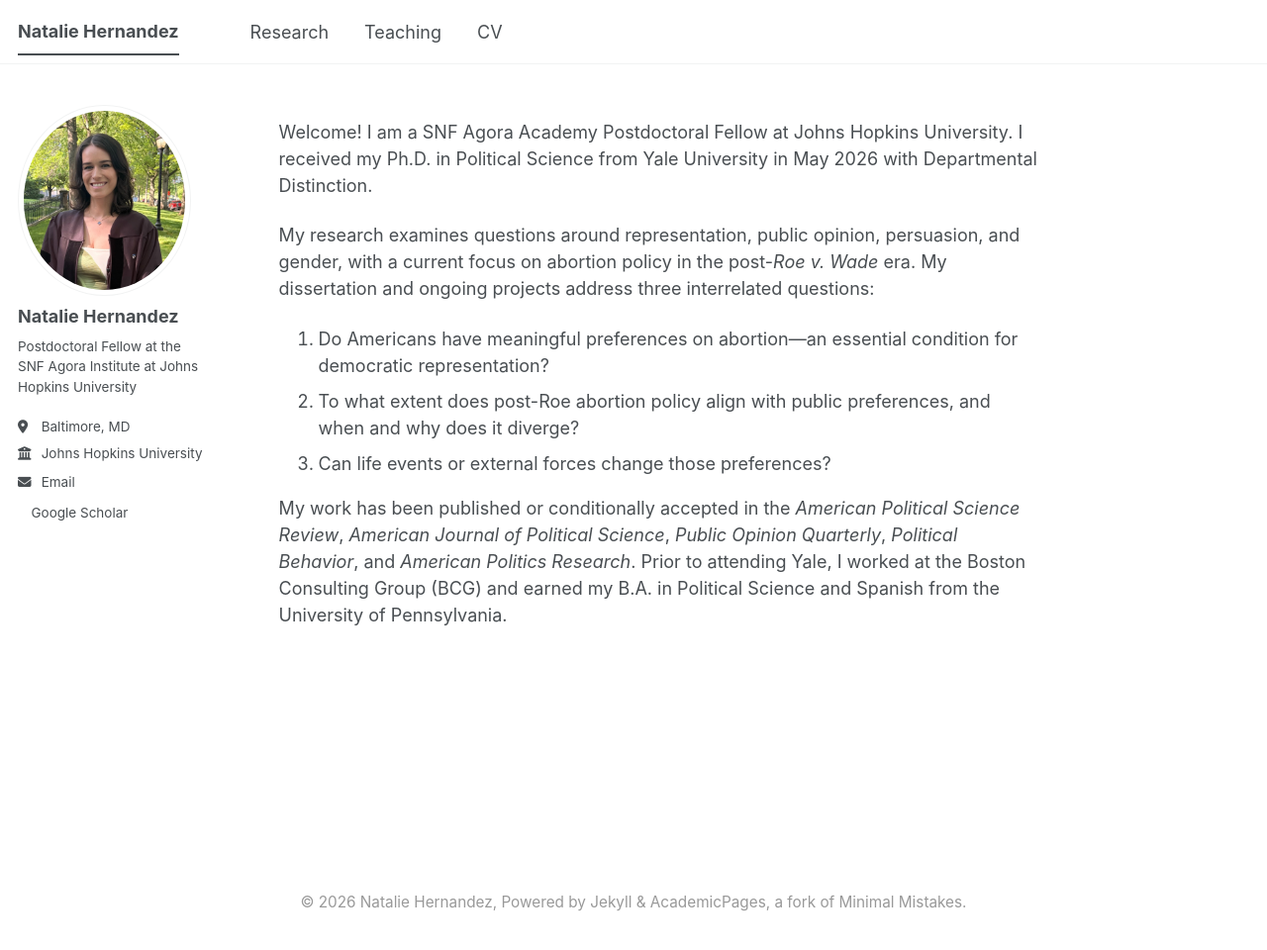
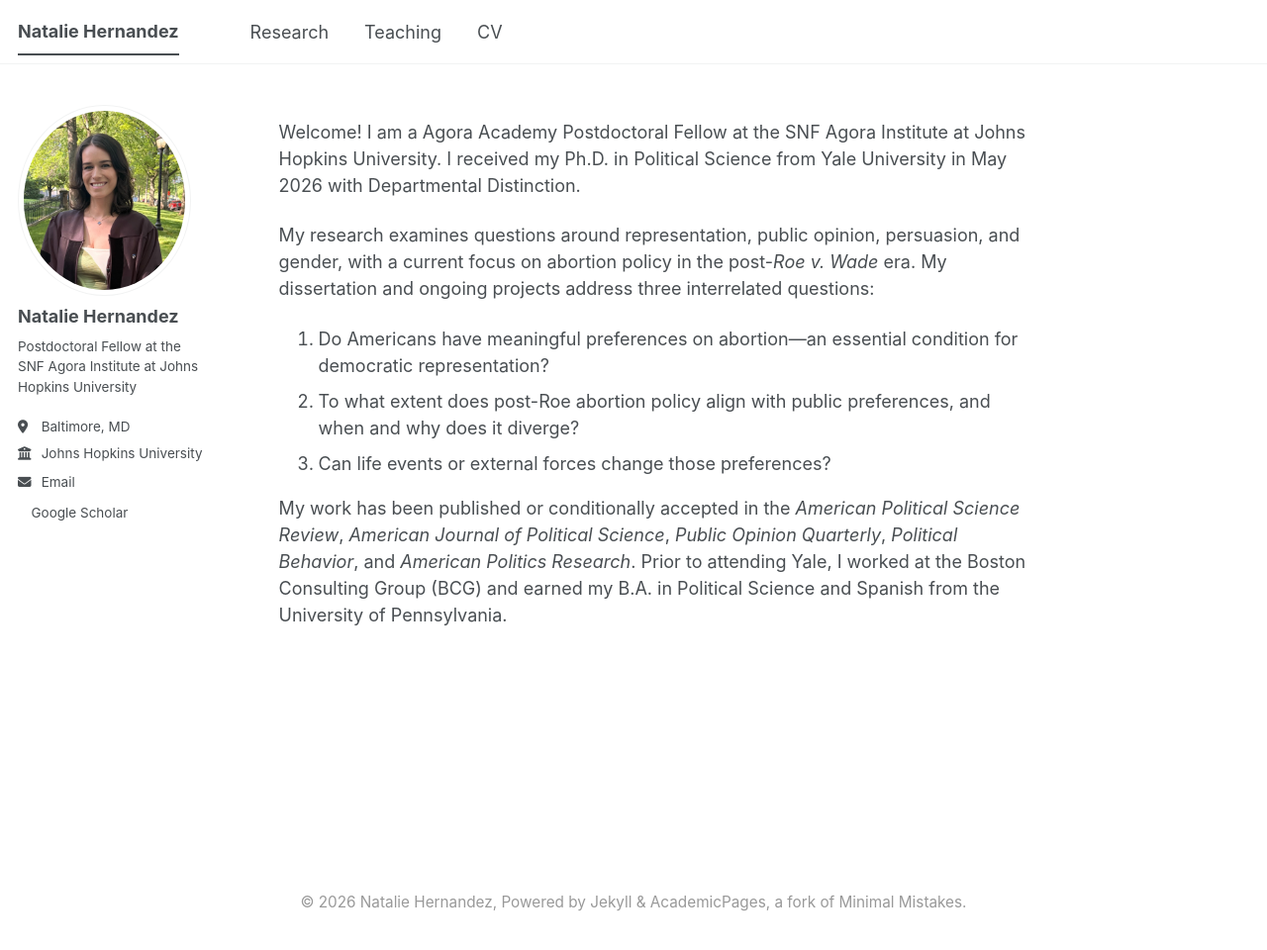
Before and after one commit to nataliehdez11/nataliehdez11.github.io, a Jekyll site: the page built from _pages/about.md, in a window 1280 px wide and 978 px high. Shown: the top 960 px of the window at 99% size. Built offline with Jekyll 4.4.1, drawn with Linux system fonts in a browser that asks for light colours; a style sheet for code colours, icons or effects is not loaded.

Commit message:
Update about.md

```diff
--- a/_pages/about.md
+++ b/_pages/about.md
@@ -7,7 +7,7 @@ redirect_from:
   - /about.html
 ---
 
-Welcome! I am a SNF Agora Academy Postdoctoral Fellow at Johns Hopkins University. I received my Ph.D. in Political Science from Yale University in May 2026 with Departmental Distinction.
+Welcome! I am a Agora Academy Postdoctoral Fellow at the SNF Agora Institute at Johns Hopkins University. I received my Ph.D. in Political Science from Yale University in May 2026 with Departmental Distinction.
 
 My research examines questions around representation, public opinion, persuasion, and gender, with a current focus on abortion policy in the post-*Roe v. Wade* era. My dissertation and ongoing projects address three interrelated questions:
 1. Do Americans have meaningful preferences on abortion—an essential condition for democratic representation?
```
